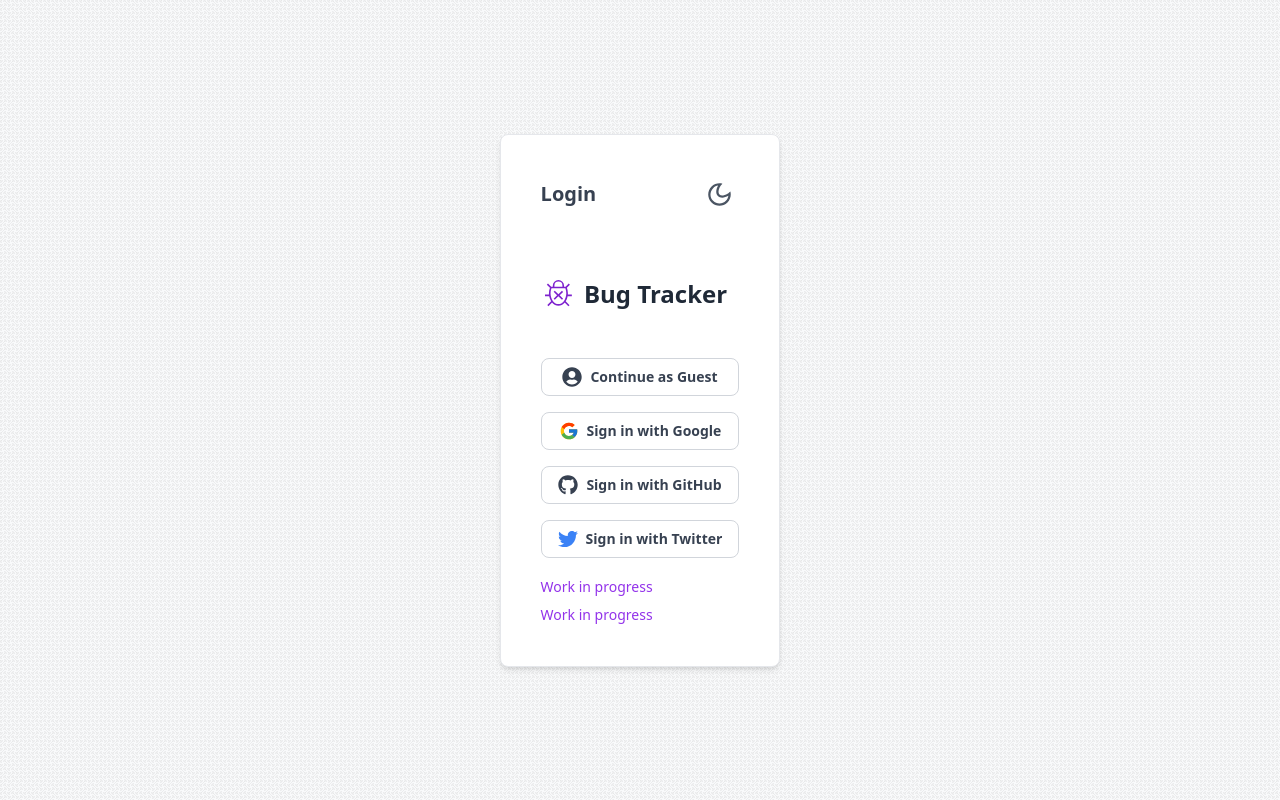
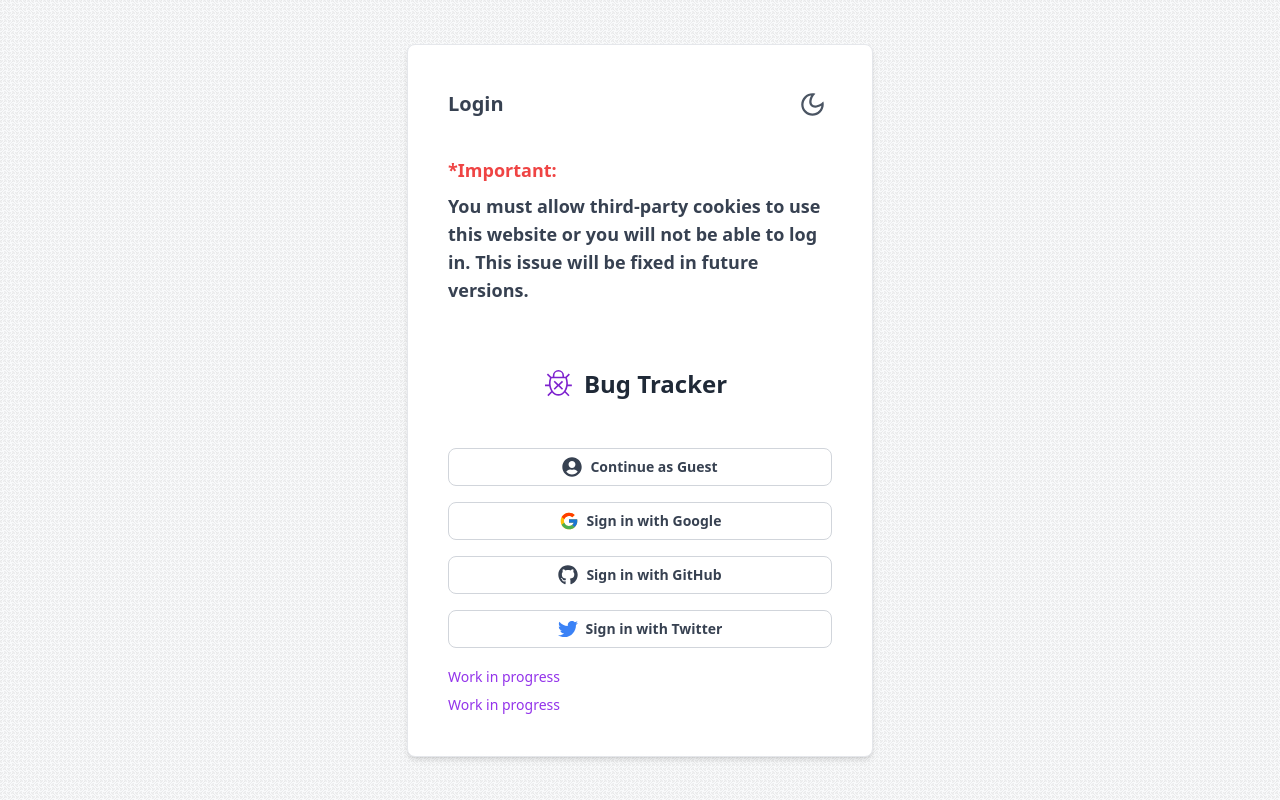
Before and after one commit to diego-rg/bug-tracker, a React (Create React App) app: page /login in a window 1280 px wide. Built offline with nearby package versions, Linux system fonts and the light colour scheme; no server answers.

Commit message:
cookies warning

```diff
--- a/src/components/Login.jsx
+++ b/src/components/Login.jsx
@@ -22,6 +22,11 @@ const Login = () => {
             <button onClick={() => dispatch(toggleTheme())} className="btn-menu" aria-label="Toggle color mode">
               {darkMode ? <CgSun size={27} /> : <CgMoon size={27} />}
             </button>
+          </div>
+          <div className="flex justify-between items-center mb-2">
+            <p className="text-lg font-bold text-red-500 dark:text-red-600">*Important:</p>
+          </div><div className="flex justify-between items-center mb-8">
+            <p className="text-lg font-semibold text-gray-700 dark:text-gray-200 max-w-sm">You must allow third-party cookies to use this website or you will not be able to log in. This issue will be fixed in future versions.</p>
           </div>
 
           <div className="flex justify-center items-center text-2xl font-bold text-gray-800 dark:text-gray-200 py-8">
```
